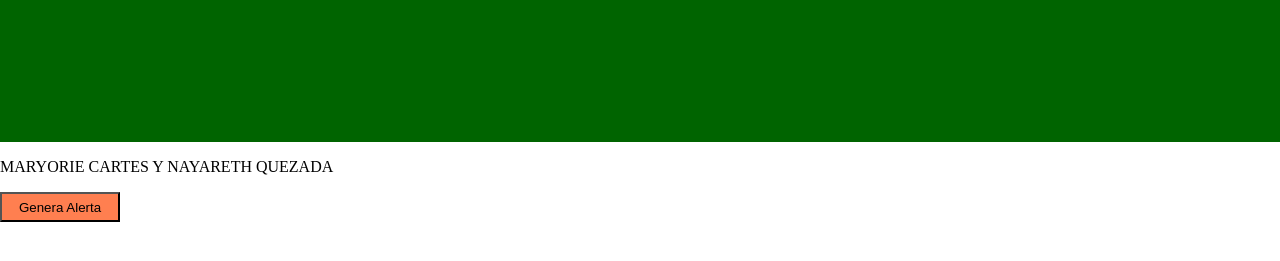
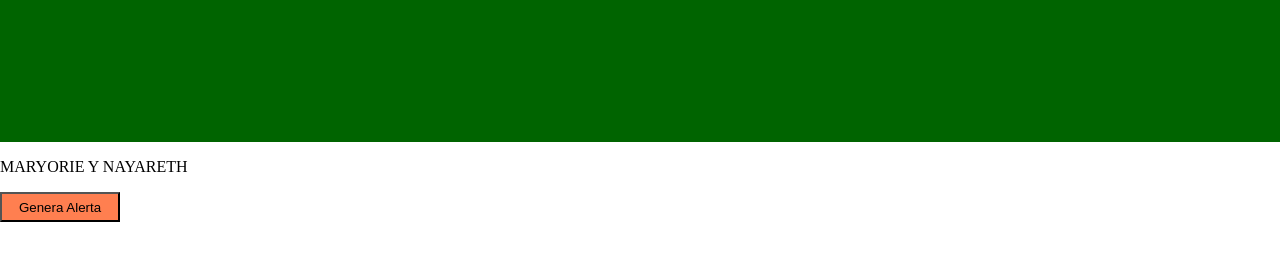
Before and after one commit to Maryorie-Cartes/Pro_Segura, a website: page index.html in a window 1280 px wide. Shown: the part 79-340 px from the top of the page. Drawn offline with Linux system fonts and the light colour scheme.

Commit message:
quitar apellido

```diff
--- a/index.html
+++ b/index.html
@@ -11,7 +11,7 @@
         <h1 class="titulo">Programacion Segura</h1>
     </header>
     <section>
-        <p>MARYORIE CARTES Y NAYARETH QUEZADA</p>
+        <p>MARYORIE Y NAYARETH </p>
         <input type="button" onclick="generarAlerta()" class="boton" value="Genera Alerta"/>
     </section>
 </body>
```
